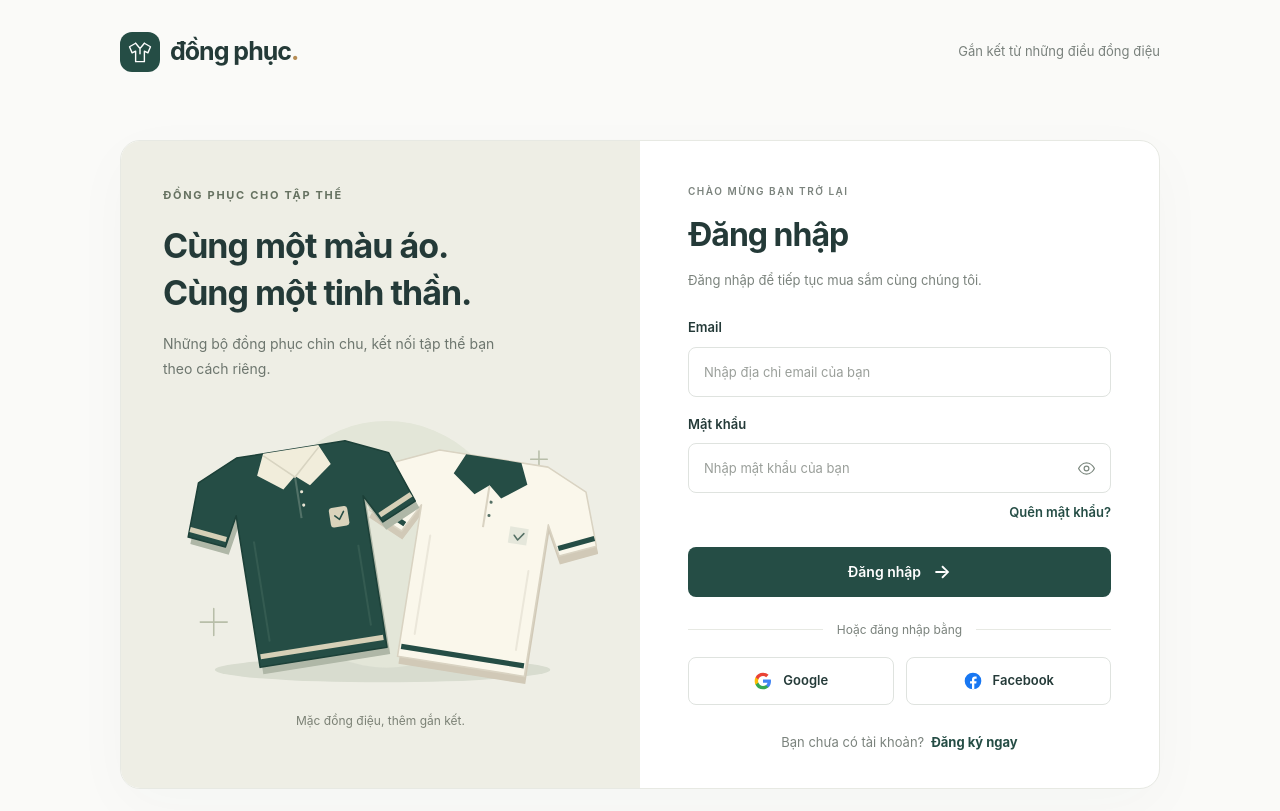
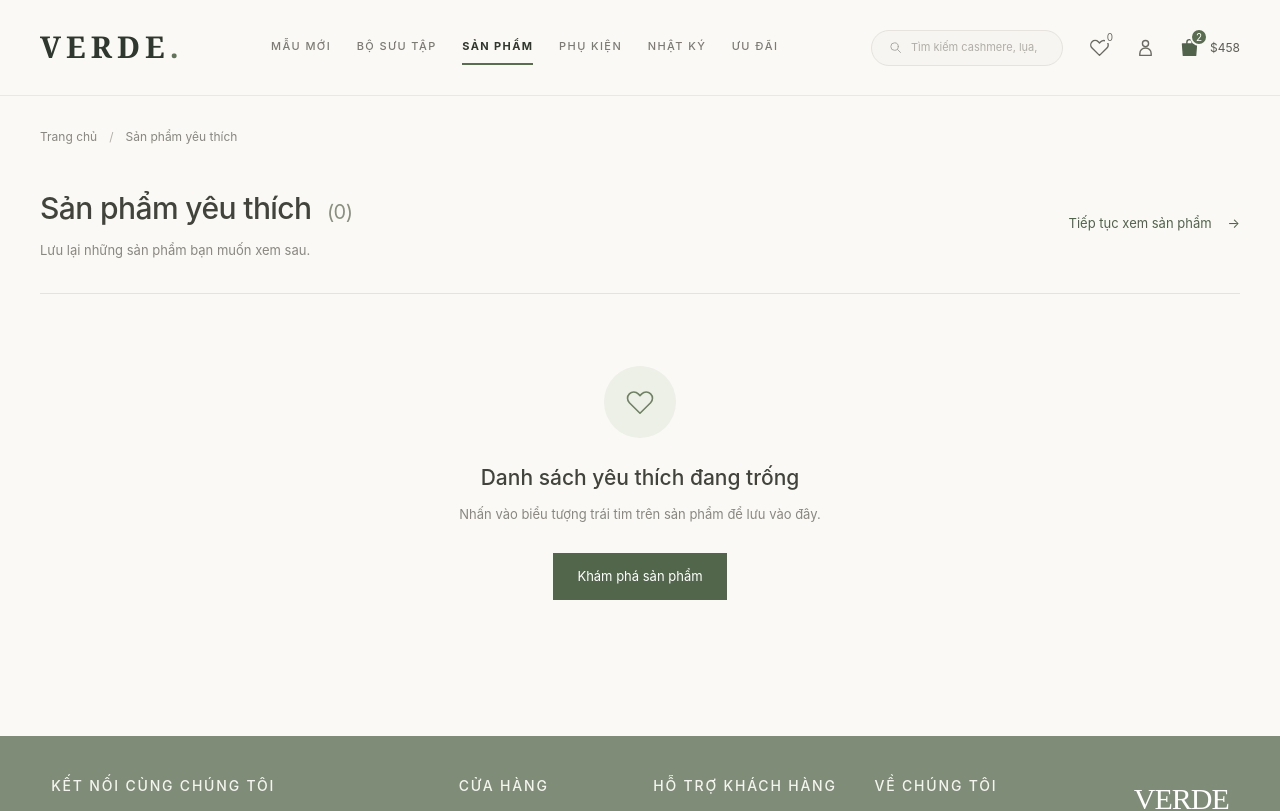
Before and after one commit to nhatkhang047/LTFE-web-ban-dong-phuc, a React (Vite) app: page /yeu-thich in a window 1280 px wide. Before the commit this address led to /dang-nhap. Shown: the top 811 px of the page. Built offline with nearby package versions, Linux system fonts and the light colour scheme.

Commit message:
feat: them chuc nang yeu thich

```diff
--- a/src/App.tsx
+++ b/src/App.tsx
@@ -2,6 +2,7 @@ import { Navigate, Route, Routes } from 'react-router-dom';
 import AuthLayout from '@/layouts/AuthLayout';
 
 import ForgotPasswordPage from '@/pages/ForgotPasswordPage';
+import FavoritesPage from '@/pages/FavoritesPage';
 import HomePage from '@/pages/HomePage';
 import LoginPage from '@/pages/LoginPage';
 import ProductsPage from '@/pages/ProductsPage';
@@ -14,6 +15,7 @@ export default function App() {
     return (
         <Routes>
             <Route path="/" element={<HomePage />} />
+            <Route path="/yeu-thich" element={<FavoritesPage />} />
             <Route element={<AuthLayout />}>
                 <Route path="/dang-nhap" element={<LoginPage />} />
                 <Route path="/dang-ky" element={<RegisterPage />} />
--- a/src/components/Header/Header.tsx
+++ b/src/components/Header/Header.tsx
@@ -1,8 +1,11 @@
 import { type FormEvent } from 'react';
 import { Link } from 'react-router-dom';
+import { useFavorites } from '@/features/favorites/FavoritesContext';
 import './Header.css';
 
 export default function Header() {
+  const { favorites } = useFavorites();
+
   function handleSearchSubmit(event: FormEvent<HTMLFormElement>) {
     event.preventDefault();
   }
@@ -39,12 +42,16 @@ export default function Header() {
         </form>
 
         <div className="header-actions">
-          <button className="header-icon header-favorites" type="button" aria-label="Sản phẩm yêu thích, 3 sản phẩm">
+          <Link
+            to="/yeu-thich"
+            className="header-icon header-favorites"
+            aria-label={`Sản phẩm yêu thích, ${favorites.length} sản phẩm`}
+          >
             <svg viewBox="0 0 24 24" aria-hidden="true">
               <path d="M20.5 5.5a5 5 0 0 0-7.1 0L12 6.9l-1.4-1.4a5 5 0 0 0-7.1 7.1L12 21l8.5-8.4a5 5 0 0 0 0-7.1Z" />
             </svg>
-            <span className="header-favorites__count" aria-hidden="true">3</span>
-          </button>
+            <span className="header-favorites__count" aria-hidden="true">{favorites.length}</span>
+          </Link>
 
           <Link to="/dang-nhap" className="header-icon" aria-label="Đăng nhập tài khoản">
             <svg viewBox="0 0 24 24" aria-hidden="true">
--- /dev/null
+++ b/src/features/favorites/FavoritesContext.tsx
@@ -0,0 +1,55 @@
+import { createContext, useContext, useEffect, useState, type ReactNode } from 'react';
+import type { FavoriteProduct } from '@/types/favorites';
+import { favoritesStorageKey, parseStoredFavorites, toggleFavoriteProduct } from '@/utils/favorites';
+
+type FavoritesContextValue = {
+  favorites: FavoriteProduct[];
+  isFavorite: (productId: FavoriteProduct['id']) => boolean;
+  toggleFavorite: (product: FavoriteProduct) => void;
+};
+
+const FavoritesContext = createContext<FavoritesContextValue | null>(null);
+
+function loadFavorites(): FavoriteProduct[] {
+  try {
+    return parseStoredFavorites(window.localStorage.getItem(favoritesStorageKey));
+  } catch {
+    return [];
+  }
+}
+
+export function FavoritesProvider({ children }: { children: ReactNode }) {
+  const [favorites, setFavorites] = useState<FavoriteProduct[]>(loadFavorites);
+
+  useEffect(() => {
+    try {
+      window.localStorage.setItem(favoritesStorageKey, JSON.stringify(favorites));
+    } catch {
+      return;
+    }
+  }, [favorites]);
+
+  function isFavorite(productId: FavoriteProduct['id']) {
+    return favorites.some((favorite) => favorite.id === productId);
+  }
+
+  function toggleFavorite(product: FavoriteProduct) {
+    setFavorites((previousFavorites) => toggleFavoriteProduct(previousFavorites, product));
+  }
+
+  return (
+    <FavoritesContext.Provider value={{ favorites, isFavorite, toggleFavorite }}>
+      {children}
+    </FavoritesContext.Provider>
+  );
+}
+
+export function useFavorites() {
+  const context = useContext(FavoritesContext);
+
+  if (!context) {
+    throw new Error('useFavorites must be used within FavoritesProvider');
+  }
+
+  return context;
+}
--- a/src/main.tsx
+++ b/src/main.tsx
@@ -2,11 +2,14 @@ import React from 'react';
 import ReactDOM from 'react-dom/client';
 import { BrowserRouter } from 'react-router-dom';
 import App from './App';
+import { FavoritesProvider } from '@/features/favorites/FavoritesContext';
 
 ReactDOM.createRoot(document.getElementById('root')!).render(
     <React.StrictMode>
         <BrowserRouter>
-            <App />
+            <FavoritesProvider>
+                <App />
+            </FavoritesProvider>
         </BrowserRouter>
     </React.StrictMode>
 );
--- /dev/null
+++ b/src/pages/FavoritesPage.scss
@@ -0,0 +1,96 @@
+.favorites-heading {
+  display: flex;
+  align-items: center;
+  justify-content: space-between;
+  gap: 32px;
+  margin: 0 40px;
+  padding: 40px 0 32px;
+  border-bottom: 1px solid #e6e3dd;
+
+  h1 {
+    font-size: 30px;
+    font-weight: 500;
+    letter-spacing: -0.6px;
+
+    span {
+      margin-left: 8px;
+      color: #89917d;
+      font-size: 20px;
+      font-weight: 400;
+    }
+  }
+
+  p {
+    margin-top: 10px;
+    color: #89877f;
+    font-size: 13px;
+  }
+}
+
+.favorites-continue {
+  display: inline-flex;
+  align-items: center;
+  gap: 16px;
+  color: #52634b;
+  font-size: 13px;
+
+  &:hover {
+    text-decoration: underline;
+    text-underline-offset: 4px;
+  }
+}
+
+.favorites-products {
+  padding: 40px 40px 80px;
+}
+
+.favorites-empty {
+  display: flex;
+  flex-direction: column;
+  align-items: center;
+  padding: 32px 24px 56px;
+  text-align: center;
+
+  &__icon {
+    display: grid;
+    place-items: center;
+    width: 72px;
+    height: 72px;
+    margin-bottom: 24px;
+    border-radius: 50%;
+    background: #edf0e6;
+    color: #6f8063;
+
+    svg {
+      width: 30px;
+      height: 30px;
+      stroke: currentColor;
+      stroke-width: 1.3;
+      stroke-linecap: round;
+      stroke-linejoin: round;
+    }
+  }
+
+  h2 {
+    font-size: 21px;
+    font-weight: 500;
+  }
+
+  p {
+    margin-top: 12px;
+    color: #89877f;
+    font-size: 13px;
+  }
+
+  &__button {
+    margin-top: 28px;
+    padding: 14px 24px;
+    background: #52664b;
+    color: #fff;
+    font-size: 13px;
+
+    &:hover {
+      background: #3d5038;
+    }
+  }
+}
--- /dev/null
+++ b/src/pages/FavoritesPage.tsx
@@ -0,0 +1,71 @@
+import { useEffect } from 'react';
+import { Link } from 'react-router-dom';
+import Header from '@/components/Header/Header';
+import Footer from '@/components/Footer/Footer';
+import ProductCard from '@/components/ProductCard';
+import { useFavorites } from '@/features/favorites/FavoritesContext';
+import './ProductsPage.scss';
+import './FavoritesPage.scss';
+
+export default function FavoritesPage() {
+  const { favorites } = useFavorites();
+
+  useEffect(() => {
+    document.title = 'Sản phẩm yêu thích | VERDE';
+  }, []);
+
+  return (
+    <div className="catalog-page favorites-page">
+      <Header />
+
+      <main className="catalog-main">
+        <nav className="catalog-breadcrumb" aria-label="Đường dẫn trang">
+          <ol>
+            <li><Link to="/">Trang chủ</Link></li>
+            <li aria-current="page">Sản phẩm yêu thích</li>
+          </ol>
+        </nav>
+
+        <div className="favorites-heading">
+          <div>
+            <h1>Sản phẩm yêu thích <span>({favorites.length})</span></h1>
+            <p>Lưu lại những sản phẩm bạn muốn xem sau.</p>
+          </div>
+          <Link className="favorites-continue" to="/san-pham">
+            Tiếp tục xem sản phẩm <span aria-hidden="true">→</span>
+          </Link>
+        </div>
+
+        <section className="favorites-products" aria-label="Danh sách sản phẩm yêu thích">
+          {favorites.length > 0 ? (
+            <div className="catalog-product-grid">
+              {favorites.map((product) => (
+                <ProductCard
+                  key={`${typeof product.id}-${product.id}`}
+                  id={product.id}
+                  image={product.image}
+                  name={product.name}
+                  price={product.price}
+                  colors={product.colors}
+                />
+              ))}
+            </div>
+          ) : (
+            <div className="favorites-empty" role="status">
+              <span className="favorites-empty__icon" aria-hidden="true">
+                <svg viewBox="0 0 24 24" fill="none">
+                  <path d="M20.5 5.5a5 5 0 0 0-7.1 0L12 6.9l-1.4-1.4a5 5 0 0 0-7.1 7.1L12 21l8.5-8.4a5 5 0 0 0 0-7.1Z" />
+                </svg>
+              </span>
+              <h2>Danh sách yêu thích đang trống</h2>
+              <p>Nhấn vào biểu tượng trái tim trên sản phẩm để lưu vào đây.</p>
+              <Link className="favorites-empty__button" to="/san-pham">Khám phá sản phẩm</Link>
+            </div>
+          )}
+        </section>
+      </main>
+
+      <Footer />
+    </div>
+  );
+}
--- a/src/pages/HomePage.tsx
+++ b/src/pages/HomePage.tsx
@@ -78,6 +78,7 @@ export default function HomePage() {
             {homeProducts.map((product) => (
               <ProductCard
                 key={product.id}
+                id={product.id}
                 image={product.image}
                 name={product.name}
                 price={product.price}
--- a/src/pages/Products/Products.tsx
+++ b/src/pages/Products/Products.tsx
@@ -98,6 +98,7 @@ function Products() {
                 {products.map((product) => (
                     <ProductCard
                         key={product.id}
+                        id={`collection-${product.id}`}
                         image={product.image}
                         name={product.name}
                         price={product.price}
--- a/src/pages/ProductsPage.tsx
+++ b/src/pages/ProductsPage.tsx
@@ -102,6 +102,7 @@ export default function ProductsPage() {
                 {productsOnCurrentPage.map((product) => (
                   <ProductCard
                     key={product.id}
+                    id={product.id}
                     image={product.image}
                     name={product.name}
                     price={product.price}
--- /dev/null
+++ b/src/types/favorites.ts
@@ -0,0 +1,7 @@
+export type FavoriteProduct = {
+  id: string | number;
+  image: string;
+  name: string;
+  price: string | number;
+  colors?: string[];
+};
--- /dev/null
+++ b/src/utils/favorites.ts
@@ -0,0 +1,55 @@
+import type { FavoriteProduct } from '@/types/favorites';
+
+export const favoritesStorageKey = 'verde-favorite-products';
+
+function isFavoriteProduct(value: unknown): value is FavoriteProduct {
+  if (typeof value !== 'object' || value === null) {
+    return false;
+  }
+
+  const product = value as Record<string, unknown>;
+  const hasValidId = (typeof product.id === 'string' && product.id.length > 0)
+    || (typeof product.id === 'number' && Number.isFinite(product.id));
+  const hasValidPrice = typeof product.price === 'string'
+    || (typeof product.price === 'number' && Number.isFinite(product.price));
+  const hasValidColors = product.colors === undefined
+    || (Array.isArray(product.colors) && product.colors.every((color) => typeof color === 'string'));
+
+  return hasValidId
+    && typeof product.image === 'string'
+    && typeof product.name === 'string'
+    && hasValidPrice
+    && hasValidColors;
+}
+
+export function parseStoredFavorites(value: string | null): FavoriteProduct[] {
+  if (!value) {
+    return [];
+  }
+
+  try {
+    const parsedValue: unknown = JSON.parse(value);
+
+    if (!Array.isArray(parsedValue)) {
+      return [];
+    }
+
+    const validProducts = parsedValue.filter(isFavoriteProduct);
+
+    return validProducts.filter((product, index) => (
+      validProducts.findIndex((savedProduct) => savedProduct.id === product.id) === index
+    ));
+  } catch {
+    return [];
+  }
+}
+
+export function toggleFavoriteProduct(favorites: FavoriteProduct[], product: FavoriteProduct): FavoriteProduct[] {
+  const isAlreadyFavorite = favorites.some((favorite) => favorite.id === product.id);
+
+  if (isAlreadyFavorite) {
+    return favorites.filter((favorite) => favorite.id !== product.id);
+  }
+
+  return [product, ...favorites];
+}
```
Also changed, not shown: src/components/ProductCard/ProductCard.tsx (+6 -14 lines).
